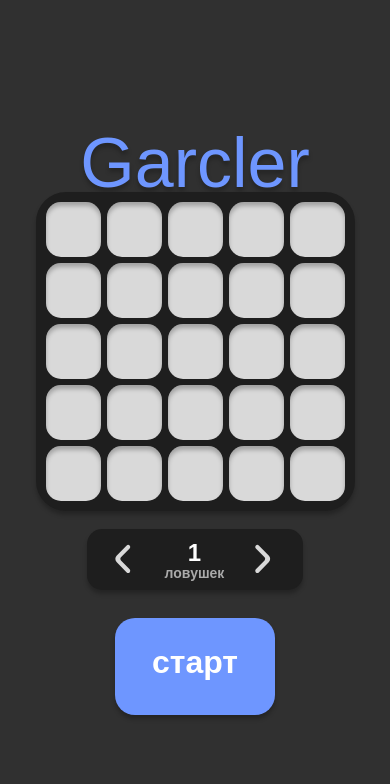
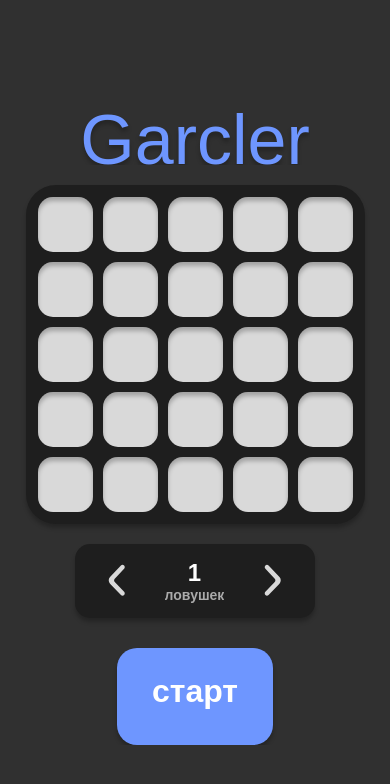
Before and after one commit to GARCIERcas/garcier, a plain HTML site: page index.html in a window 390 px wide. Drawn offline with Linux system fonts and the light colour scheme; a web font is replaced by a local one.

Commit message:
style.css

```diff
--- a/style.css
+++ b/style.css
@@ -1,8 +1,9 @@
 
 * {
 	padding: 0px;
-	margin: -2px;
+	margin: 0px;
 	border: none;
+	overflow: hidden;
 }
 
 *,
@@ -124,7 +125,7 @@ body {
     color: #6E96FF;
     text-align: center;
     font-size: 70px;
-    margin-bottom: -25px;
+    margin-bottom: -15px;
 
     text-shadow: 0px 4px 4px rgba(0, 0, 0, 0.25);
 
@@ -341,7 +342,7 @@ body {
     .playing_field {
         gap: 10px;
         padding: 12px;
-        width: 319px;
+        width: 339px;
     }
     .custom-button {
         width: 40%;
```
